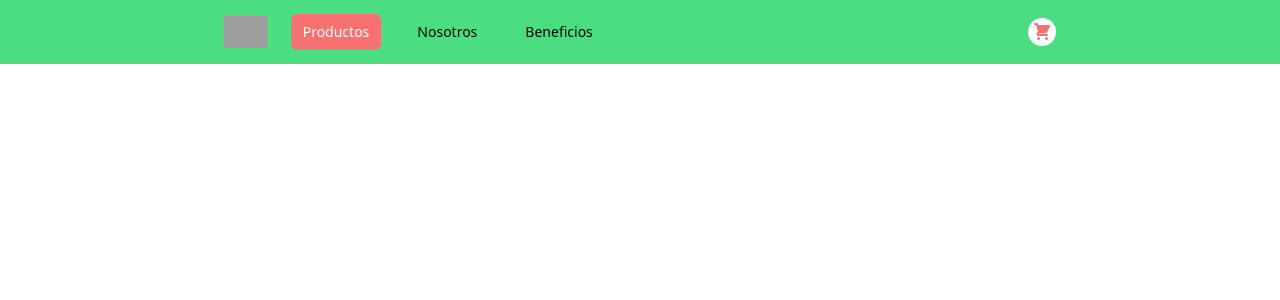
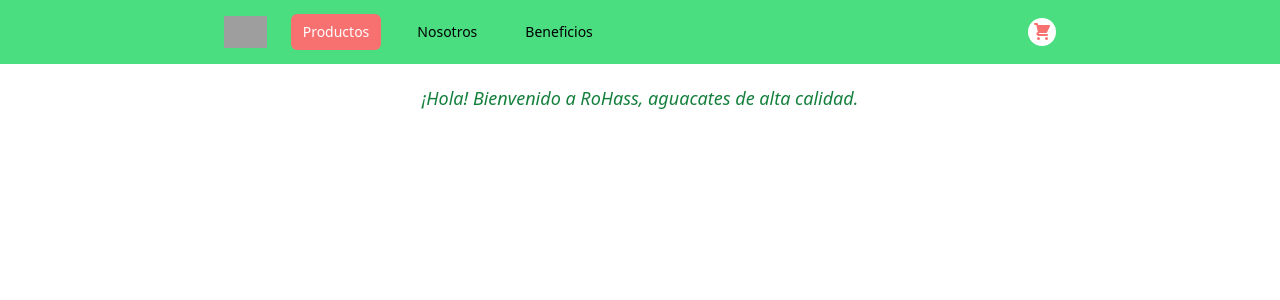
Before and after one commit to LizReds/rohass, a React (Create React App) app: page / in a window 1280 px wide. Shown: the top 300 px of the page. Built offline with nearby package versions, Linux system fonts and the light colour scheme; grey boxes are pictures that could not be loaded.

Commit message:
Creacion de componentes CartWidget y ItemListContainer

```diff
--- a/src/App.jsx
+++ b/src/App.jsx
@@ -1,14 +1,14 @@
 import React from 'react'
 import Navbar from './components/Navbar';
+import ItemListContainer from './components/ItemListContainer';
 
 
-export const App = () => {
+const App = () => {
     return (
     <div>
         <Navbar />
-
+        <ItemListContainer greeting="¡Hola! Bienvenido a RoHass, aguacates de alta calidad."/>
     </div>
-
     )
 }
 
--- /dev/null
+++ b/src/components/CartWidget.jsx
@@ -0,0 +1,24 @@
+import React from 'react';
+
+const CartWidget = () => {
+    return (
+        <div className="absolute inset-y-0 right-0 flex items-center pr-2 sm:static sm:inset-auto sm:ml-6 sm:pr-0">
+        <button
+        type="button"
+        className="bg-white p-1 rounded-full text-red-400 hover:text-green-400 focus:outline-none focus:ring-2 focus:ring-offset-2 focus:ring-offset-gray-800 focus:ring-white"
+        >
+        <span className="sr-only">Shopping cart</span>
+        {/* Heroicon: Shopping cart */}
+        <svg
+        xmlns="http://www.w3.org/2000/svg"
+        className="h-5 w-5"
+        viewBox="0 0 20 20"
+        fill="currentColor">
+        <path d="M3 1a1 1 0 000 2h1.22l.305 1.222a.997.997 0 00.01.042l1.358 5.43-.893.892C3.74 11.846 4.632 14 6.414 14H15a1 1 0 000-2H6.414l1-1H14a1 1 0 00.894-.553l3-6A1 1 0 0017 3H6.28l-.31-1.243A1 1 0 005 1H3zM16 16.5a1.5 1.5 0 11-3 0 1.5 1.5 0 013 0zM6.5 18a1.5 1.5 0 100-3 1.5 1.5 0 000 3z" />
+        </svg>
+        </button>
+    </div>
+    );
+};
+
+export default CartWidget
--- /dev/null
+++ b/src/components/ItemListContainer.jsx
@@ -0,0 +1,11 @@
+import React from 'react'
+
+export const ItemListContainer = ({greeting}) => {
+    return (
+    <h1 className='m-5 flex justify-center italic text-green-700 font-medium text-lg'>
+        {greeting}
+    </h1>
+    )
+};
+
+export default ItemListContainer
--- a/src/components/Navbar.jsx
+++ b/src/components/Navbar.jsx
@@ -1,6 +1,7 @@
 import React from "react";
+import CartWidget from "./CartWidget";
 
-export const Navbar = () => {
+const Navbar = () => {
     return (
     <nav className="bg-green-400">
         <div className="max-w-4xl mx-auto px-2 sm:px-6 lg:px-8">
@@ -86,20 +87,8 @@ export const Navbar = () => {
                 </div>
             </div>
             <div className="absolute inset-y-0 right-0 flex items-center pr-2 sm:static sm:inset-auto sm:ml-6 sm:pr-0">
-                <button
-                type="button"
-                className="bg-white p-1 rounded-full text-red-400 hover:text-green-400 focus:outline-none focus:ring-2 focus:ring-offset-2 focus:ring-offset-gray-800 focus:ring-white"
-                >
-                <span className="sr-only">Shopping cart</span>
-                {/* Heroicon: Shopping cart */}
-                <svg
-                xmlns="http://www.w3.org/2000/svg"
-                className="h-5 w-5"
-                viewBox="0 0 20 20"
-                fill="currentColor">
-                <path d="M3 1a1 1 0 000 2h1.22l.305 1.222a.997.997 0 00.01.042l1.358 5.43-.893.892C3.74 11.846 4.632 14 6.414 14H15a1 1 0 000-2H6.414l1-1H14a1 1 0 00.894-.553l3-6A1 1 0 0017 3H6.28l-.31-1.243A1 1 0 005 1H3zM16 16.5a1.5 1.5 0 11-3 0 1.5 1.5 0 013 0zM6.5 18a1.5 1.5 0 100-3 1.5 1.5 0 000 3z" />
-                </svg>
-                </button>
+                {/*Cart Widget*/}
+                <CartWidget/>
             </div>
                 </div>
 
```
